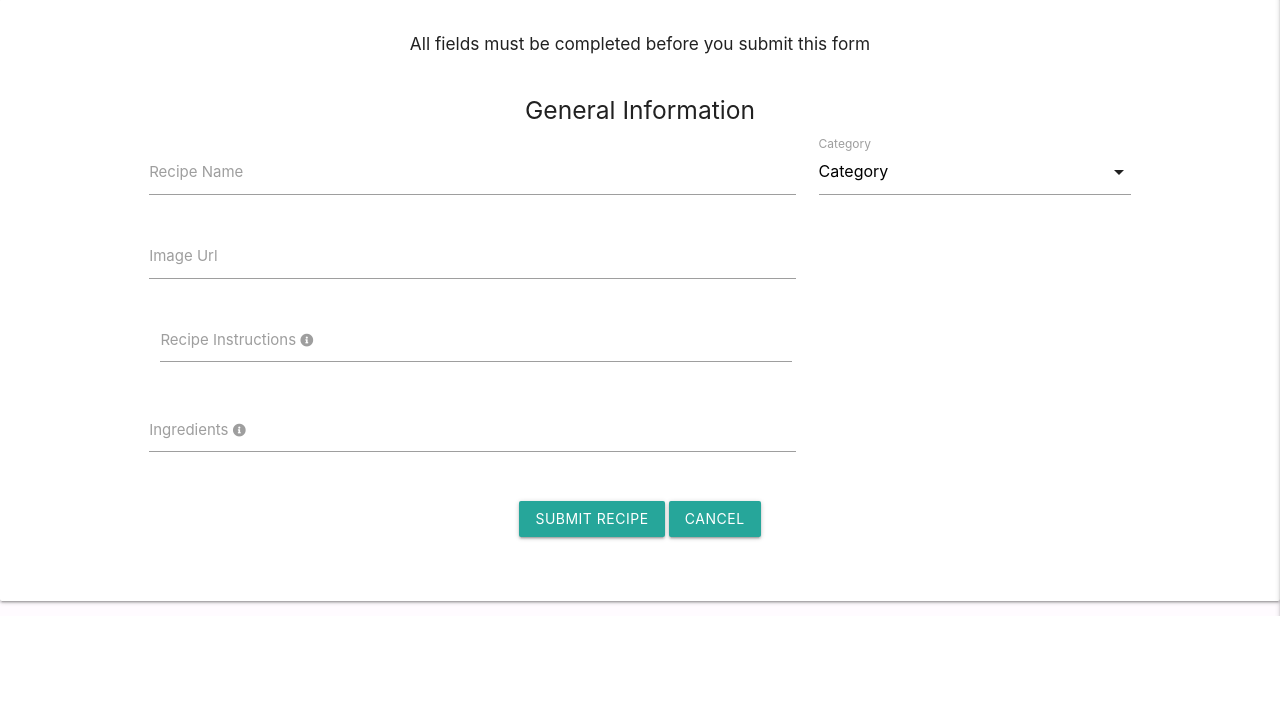
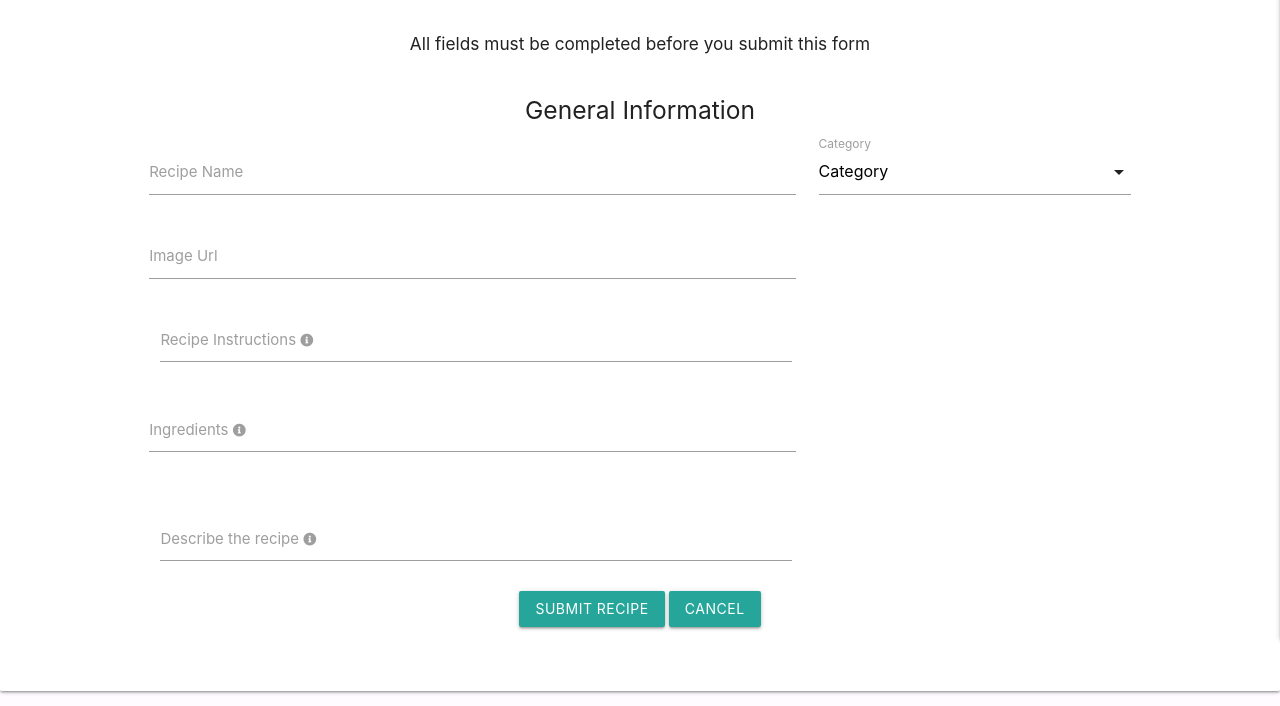
Before and after one commit to ThijsTerporten/CheffsBuddy, a Flask app: page /add_recipe in a window 1280 px wide. Shown: the part 221-927 px from the top of the page. Before the commit the page ends 837 px from the top, so only its background shows below. Run offline with Flask 2, Linux system fonts and the light colour scheme; the visitor is signed in with stand-in values (Sample User, id 1); data that the repository does not hold is empty; some libraries are stand-ins or nearby versions.

Commit message:
Add description field to recipe form

```diff
--- a/templates/helpers/recipe_form.html
+++ b/templates/helpers/recipe_form.html
@@ -70,7 +70,22 @@
                 </div>
             </div>
         </div>
-
+        <div class="col s12 center">
+            <!-- Add a small description for the dish -->
+            <div class="col s12 l8">
+                <div class="input-field">
+                    <textarea id="description" name="description" class="materialize-textarea validate"
+                        required minlength="5" maxlength="50"></textarea>
+                    <label for="description">
+                        Describe the recipe
+                        <i class="fas fa-info-circle fa-sm tooltipped" data-position="right"
+                            data-tooltip="Separate each ingredient into it's own sentence."></i>
+                    </label>
+                </div>
+            </div>
+        </div>
+    </div>
+    <div class="col s12 center">
             <!--Submit & Cancel Buttons-->
             <div class="center row">
                 <button class="btn btn--black" type="submit">Submit Recipe</button>
```
